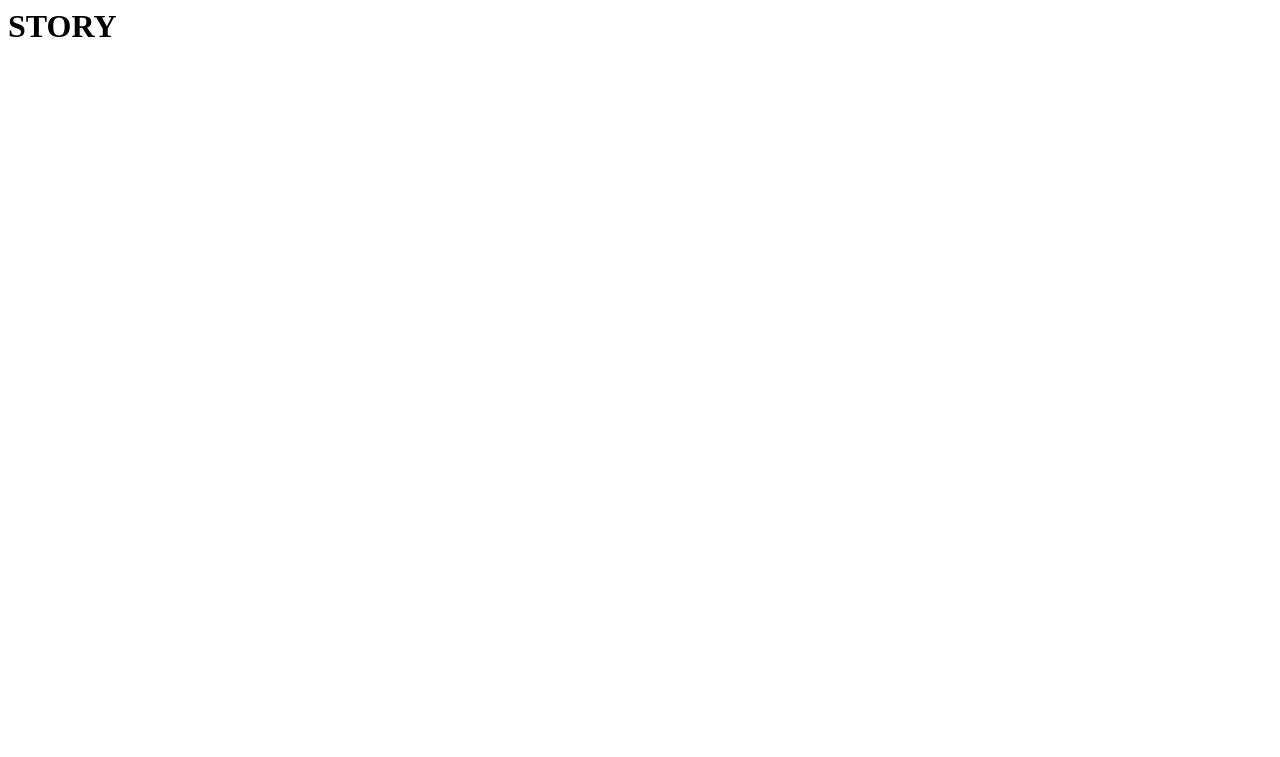
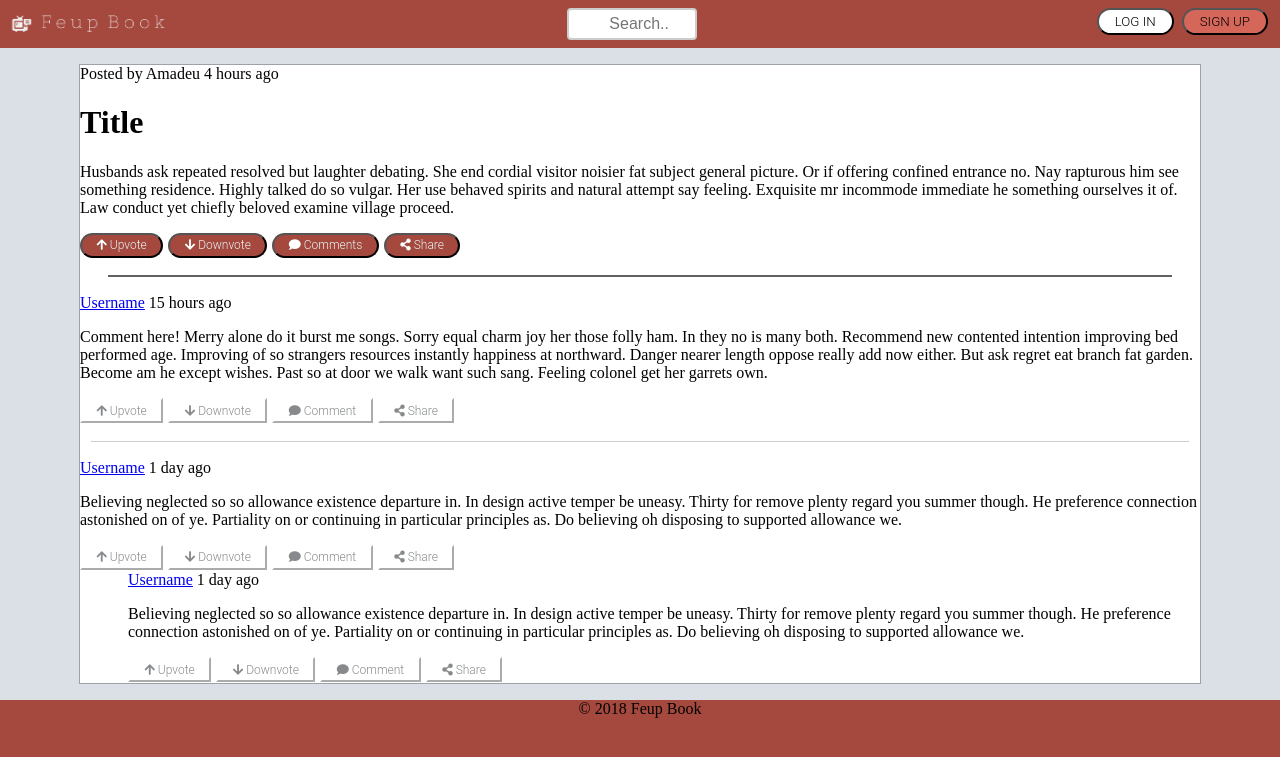
Before and after one commit to nunottlopes/LTW-FEUP, a PHP site: page /story.php in a window 1280 px wide. Before the commit the part shown is almost empty. Shown: the top 757 px of the page. Run offline with PHP 8.4, Linux system fonts and the light colour scheme; some libraries are stand-ins or nearby versions.

Commit message:
doing comments

```diff
--- a/feup_books/css/style.css
+++ b/feup_books/css/style.css
@@ -82,7 +82,6 @@ body > footer{
   display: inline-block;
   padding: 0.3em 1.2em;
   margin: 0 0.1em 0.1em 0;
-  border: 0.16em solid rgba(255, 255, 255, 0);
   border-radius: 2em;
   box-sizing: border-box;
   text-decoration:none;
@@ -118,3 +117,59 @@ body > footer{
 .search_bar[type=text]:focus {
   width: 30%;
 }
+
+.view_story{
+  width: 100%;
+  margin: 0 auto;
+  background-color: #DAE0E6;
+}
+
+.view_story_container{
+  width: 70em;
+  margin: 1em auto;
+  background-color: white;
+  border: 1px solid rgb(156, 162, 168);
+}
+
+.hr_divisor{
+  width: 95%;
+  margin: 1em auto;
+  display: block;
+  height: 1px;
+  border: 0;
+  border-top: 2px solid rgb(97, 97, 97);
+  padding: 0;
+}
+
+.hr_divisor_comments{
+  width: 98%;
+  margin: 1em auto;
+  display: block;
+  height: 1px;
+  border: 0;
+  border-top: 1px solid #ccc;
+  padding: 0;
+}
+
+.buttons_comments{
+  display: inline-block;
+  padding: 0.3em 1.2em;
+  margin: 0 0.1em 0.1em 0;
+  text-decoration:none;
+  font-family:'Roboto',sans-serif;
+  font-weight:300;
+  color:#878A8C;
+  border-color: white;
+  text-align:center;
+  transition: all 0.2s;
+  background-color: white;
+}
+
+.buttons_comments:hover{
+  text-decoration: underline;
+  cursor: pointer;
+}
+
+.inside_comments{
+  margin-left: 3em;
+}
--- a/feup_books/story.php
+++ b/feup_books/story.php
@@ -1 +1,5 @@
-<h1>STORY</h1>
+<?php
+  include_once('templates/common/header.php');
+  include_once('templates/category/view_story.php');
+  include_once('templates/common/footer.php');
+?>
--- /dev/null
+++ b/feup_books/templates/category/view_story.php
@@ -0,0 +1,51 @@
+<div class="view_story">
+
+    <div class="view_story_container">
+        <span>Posted by Amadeu 4 hours ago</span>
+        <h1>Title</h1>
+        <p>Husbands ask repeated resolved but laughter debating. She end cordial visitor noisier fat subject general picture. Or if offering confined entrance no. Nay rapturous him see something residence. Highly talked do so vulgar. Her use behaved spirits and natural attempt say feeling. Exquisite mr incommode immediate he something ourselves it of. Law conduct yet chiefly beloved examine village proceed. </p>
+
+        <div class="like_comment_share_buttons_story">
+            <button class="buttons_stories" onclick="upvote()" style='font-size:12px'><i class='fas fa-arrow-up'></i> Upvote</button>
+            <button class="buttons_stories" onclick="downvote()" style='font-size:12px'><i class='fas fa-arrow-down'></i> Downvote</button>
+            <button class="buttons_stories" onclick="comments()" style="font-size:12px"><i class="fa fa-comment"></i> Comments</button>
+            <button class="buttons_stories" onclick="share()" style="font-size:12px"><i class="fa fa-share-alt"></i> Share</button>
+        </div>
+
+        <hr class="hr_divisor">
+
+        <div class="comments_inside_story">
+            <a href="index.php"><span>Username</span></a><span> 15 hours ago</span>
+            <p>Comment here! Merry alone do it burst me songs. Sorry equal charm joy her those folly ham. In they no is many both. Recommend new contented intention improving bed performed age. Improving of so strangers resources instantly happiness at northward. Danger nearer length oppose really add now either. But ask regret eat branch fat garden. Become am he except wishes. Past so at door we walk want such sang. Feeling colonel get her garrets own.</p>
+            <div class="like_comment_share_buttons_story">
+                <button class="buttons_comments" onclick="upvote()" style='font-size:12px'><i class='fas fa-arrow-up'></i> Upvote</button>
+                <button class="buttons_comments" onclick="downvote()" style='font-size:12px'><i class='fas fa-arrow-down'></i> Downvote</button>
+                <button class="buttons_comments" onclick="comments()" style="font-size:12px"><i class="fa fa-comment"></i> Comment</button>
+                <button class="buttons_comments" onclick="share()" style="font-size:12px"><i class="fa fa-share-alt"></i> Share</button>
+            </div>
+
+            <hr class="hr_divisor_comments">
+
+            <a href="index.php"><span>Username</span></a><span> 1 day ago</span>
+            <p>Believing neglected so so allowance existence departure in. In design active temper be uneasy. Thirty for remove plenty regard you summer though. He preference connection astonished on of ye. Partiality on or continuing in particular principles as. Do believing oh disposing to supported allowance we.</p>
+            <div class="like_comment_share_buttons_story">
+                <button class="buttons_comments" onclick="upvote()" style='font-size:12px'><i class='fas fa-arrow-up'></i> Upvote</button>
+                <button class="buttons_comments" onclick="downvote()" style='font-size:12px'><i class='fas fa-arrow-down'></i> Downvote</button>
+                <button class="buttons_comments" onclick="comments()" style="font-size:12px"><i class="fa fa-comment"></i> Comment</button>
+                <button class="buttons_comments" onclick="share()" style="font-size:12px"><i class="fa fa-share-alt"></i> Share</button>
+            </div>
+            <div class="inside_comments">
+                <a href="index.php"><span>Username</span></a><span> 1 day ago</span>
+                <p>Believing neglected so so allowance existence departure in. In design active temper be uneasy. Thirty for remove plenty regard you summer though. He preference connection astonished on of ye. Partiality on or continuing in particular principles as. Do believing oh disposing to supported allowance we.</p>
+                <div class="like_comment_share_buttons_story">
+                    <button class="buttons_comments" onclick="upvote()" style='font-size:12px'><i class='fas fa-arrow-up'></i> Upvote</button>
+                    <button class="buttons_comments" onclick="downvote()" style='font-size:12px'><i class='fas fa-arrow-down'></i> Downvote</button>
+                    <button class="buttons_comments" onclick="comments()" style="font-size:12px"><i class="fa fa-comment"></i> Comment</button>
+                    <button class="buttons_comments" onclick="share()" style="font-size:12px"><i class="fa fa-share-alt"></i> Share</button>
+                </div>
+            </div>
+
+        </div>
+
+    </div>
+</div>
--- a/feup_books/templates/common/header.php
+++ b/feup_books/templates/common/header.php
@@ -13,7 +13,7 @@
   <body>
 
     <header>
-      <img src="images/site/logo.png" class="logo_header">
+    <a href="index.php"><img src="images/site/logo.png" class="logo_header"></a>
       <input class="search_bar" type="text" placeholder="Search.." name="search">
       <div class="login_register_buttons">
         <button class="log_in_button" type="button">LOG IN</button>
```
Also changed, not shown: feup_books/index.php (+0 -8 lines), feup_books/templates/category/list_categories.php (deleted, +0 -8 lines), feup_books/templates/common/user.php (deleted, +0 -17 lines).
